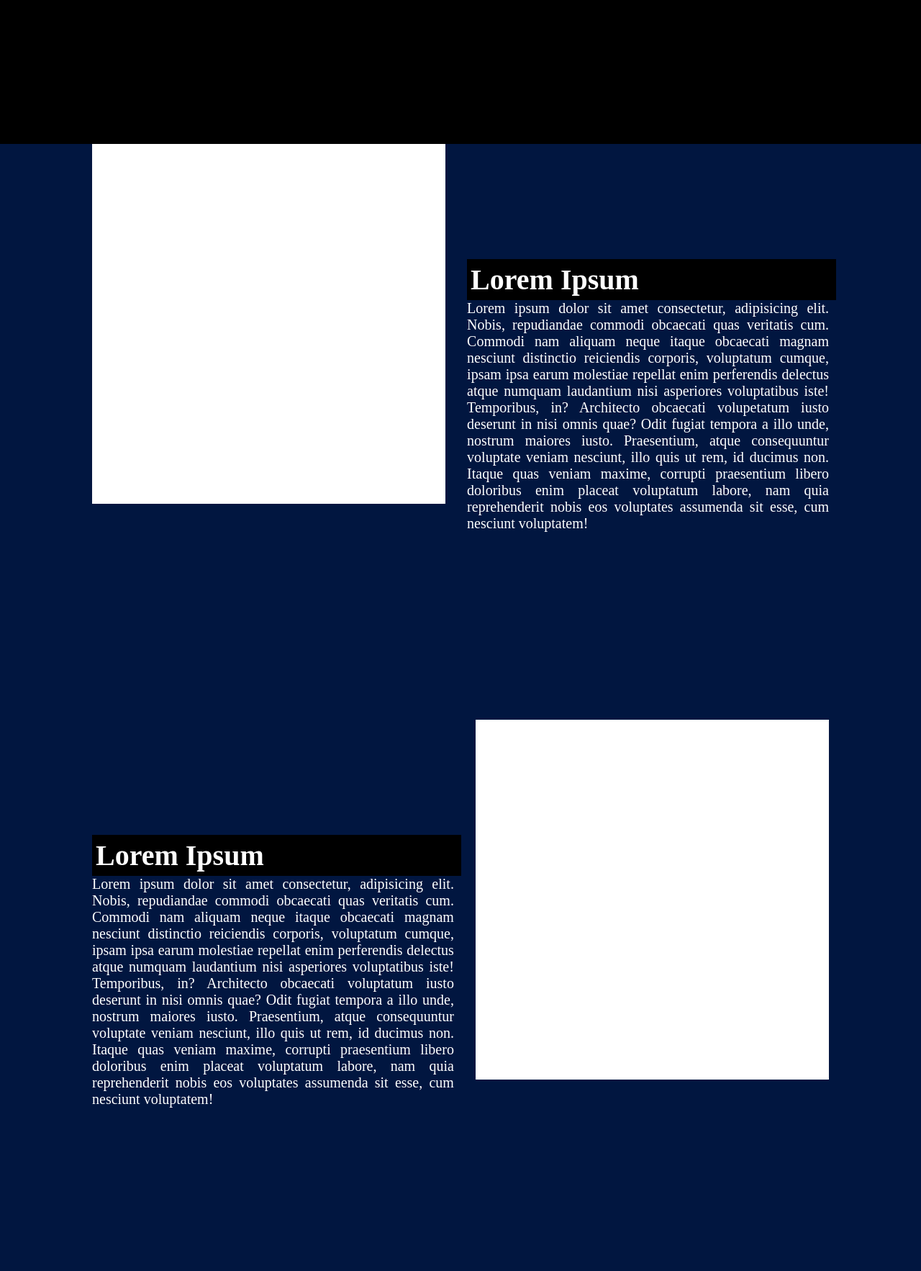
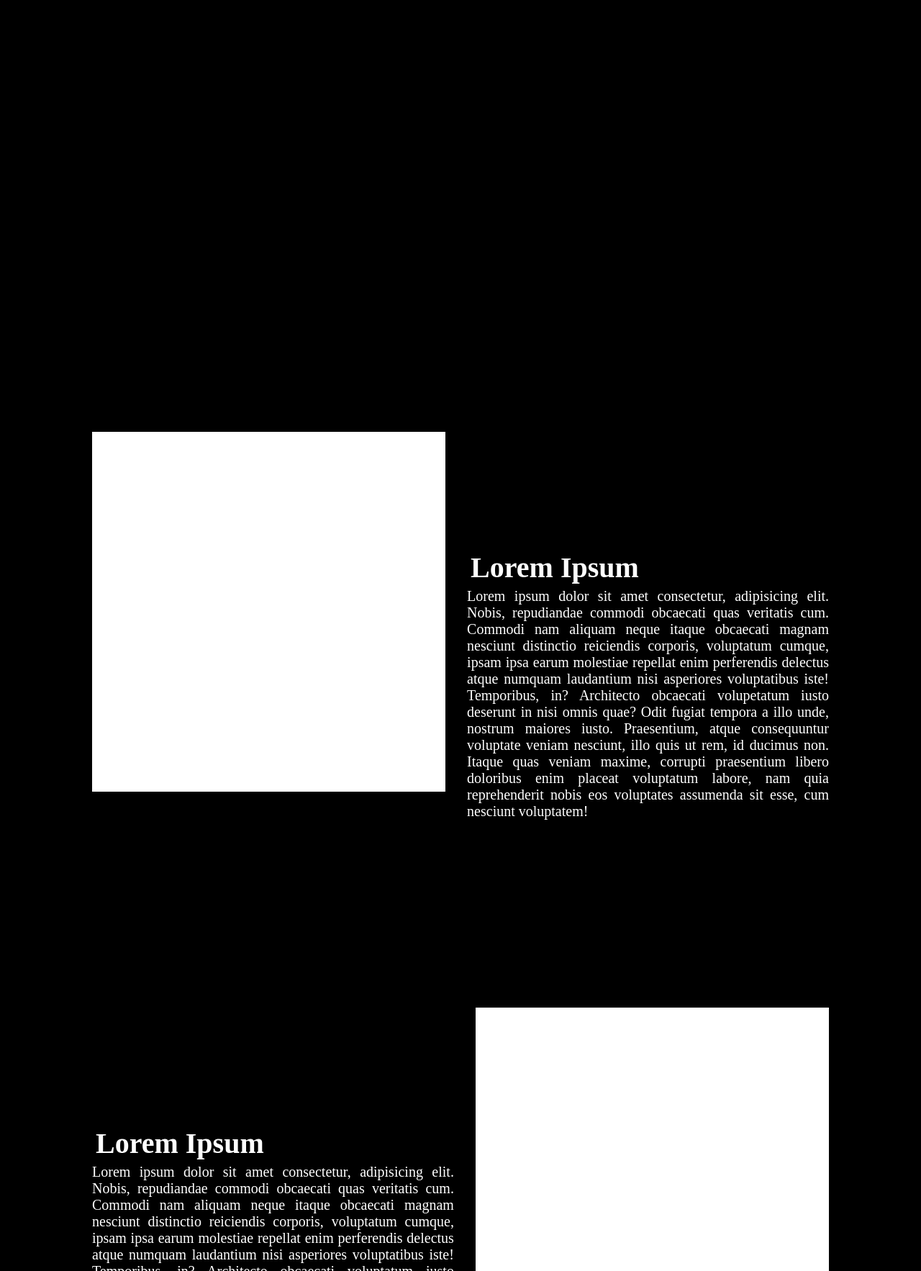
Before and after one commit to Nutz3r/Portfolio, a PHP site: page / in a window 1280 px wide. Shown: the part 4734-6500 px from the top of the page at 72% size. Run offline with PHP 8.4, Linux system fonts and the light colour scheme; some web fonts are replaced.

Commit message:
quelques changements

```diff
--- a/index.php
+++ b/index.php
@@ -8,7 +8,7 @@
     <meta http-equiv="X-UA-Compatible" content="IE=edge">
     <meta name="viewport" content="width=device-width, initial-scale=1.0">
     <link rel="stylesheet" href="style.css">
-    <script src="script.js" defer></script>
+    <script defer src="script.js" ></script>
     <title>Antoine Lespagnard - Portfolio</title>
 </head>
 <body>
@@ -124,7 +124,7 @@
 
 
 <!-- ******************************************************** -->
-
+<div class="tempo"></div>
 
     <div id="profil">
         <div class="left-content">
--- a/style.css
+++ b/style.css
@@ -202,21 +202,14 @@ nav h1{
 
 
 
-
-
-
-
-
-
-
-
-
-
-
 /***** PROFIL *****/
-
+.tempo{
+    height: 50vh;
+    width: 100%;
+    background-color: black;
+}
 #profil{
-    background-color: #011640;
+    background-color: black;
     color: white;
 }
 
```
Also changed, not shown: script.js (+4 -4 lines).
